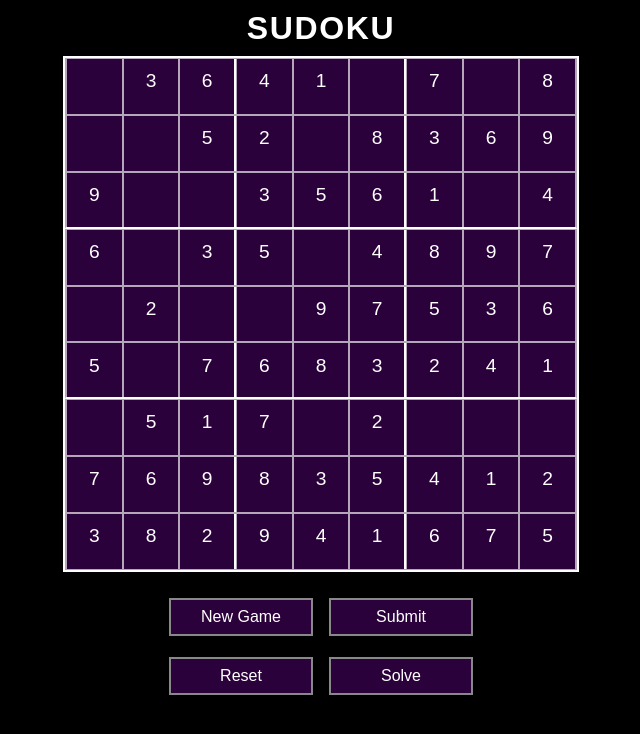
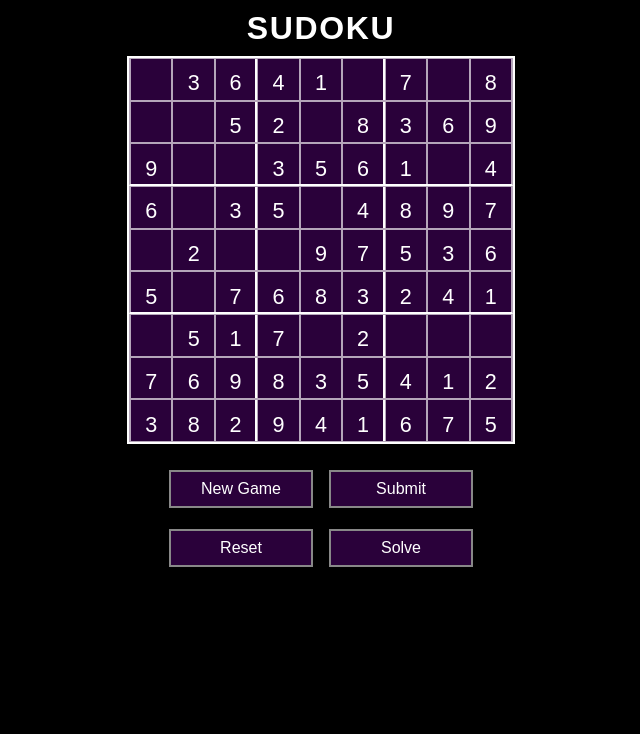
Before and after one commit to Egrodo/sudoku, a React (Create React App) app: page / in a window 1280 px wide. Shown: the top 734 px of the page, without its empty margins (319-959 px from the left). Built offline with nearby package versions, Linux system fonts and the light colour scheme; a web font is replaced by a local one.

Commit message:
responsiveness work + PureComponent optimization

```diff
--- a/public/index.html
+++ b/public/index.html
@@ -3,7 +3,7 @@
 
 <head>
   <meta charset="utf-8">
-  <meta name="viewport" content="width=device-width, initial-scale=1, shrink-to-fit=no">
+  <meta name="viewport" content="width=device-width, initial-scale=1, shrink-to-fit=no, minimum-scale=1, maximum-scale=1">
   <link href="https://fonts.googleapis.com/css?family=Patua+One" rel="stylesheet" media="screen">
   <link rel="apple-touch-icon" sizes="180x180" href="/apple-touch-icon.png">
   <link rel="icon" type="image/png" sizes="32x32" href="/favicon-32x32.png">
--- a/src/components/Block.js
+++ b/src/components/Block.js
@@ -1,8 +1,8 @@
-import React, { Component } from 'react';
+import React, { PureComponent } from 'react';
 import PropTypes from 'prop-types';
 import '../css/Block.css';
 
-class Block extends Component {
+class Block extends PureComponent {
   constructor() {
     super();
     this.state = {
@@ -18,6 +18,7 @@ class Block extends Component {
 
   componentWillMount() {
     this.setState({ val: this.props.val });
+    // TODO: Detect wether the browser supports input type tel?
   }
 
   componentWillReceiveProps(nextProps) {
--- a/src/components/GameContainer.js
+++ b/src/components/GameContainer.js
@@ -1,11 +1,11 @@
-import React, { Fragment, Component } from 'react';
+import React, { Fragment, PureComponent } from 'react';
 import Cookies from 'js-cookie';
 import Row from './Row';
 import UserInterface from './UserInterface';
 import sudoku from '../sudoku';
 import '../css/GameContainer.css';
 
-class GameContainer extends Component {
+class GameContainer extends PureComponent {
   constructor() {
     super();
     this.state = {
--- a/src/components/Row.js
+++ b/src/components/Row.js
@@ -2,6 +2,8 @@ import React, { Component } from 'react';
 import PropTypes from 'prop-types';
 import Block from './Block';
 import '../css/Row.css';
+
+// TODO: Row cannot be PureComponent. Why not?
 
 class Row extends Component {
   constructor() {
--- a/src/components/UserInterface.js
+++ b/src/components/UserInterface.js
@@ -1,21 +1,17 @@
-import React, { Component } from 'react';
+import React, { PureComponent } from 'react';
 import PropTypes from 'prop-types';
 import '../css/UserInterface.css';
 
-class UserInterface extends Component {
-  constructor() {
-    super();
+class UserInterface extends PureComponent {
+  constructor(props) {
+    super(props);
 
-    this.state = { diff: false, reset: false };
+    this.state = { diff: props.diff || false, reset: false };
     this.diffTimer = null;
     this.resetTimer = null;
 
     this.diffToggle = this.diffToggle.bind(this);
     this.reset = this.reset.bind(this);
-  }
-
-  componentWillMount() {
-    this.setState({ diff: this.props.diff });
   }
 
   componentWillReceiveProps(nextProps) {
--- a/src/css/GameContainer.css
+++ b/src/css/GameContainer.css
@@ -7,6 +7,20 @@ div.GameContainer {
   width: 80vw;
   border: 2px solid white;
   background-color: #2a013a;
+}
+
+@media only screen and (min-width: 320px) {
+  div.GameContainer {
+    width: 95vw;
+    height: 100vw;
+  }
+}
+
+@media only screen and (min-width: 500px) {
+  div.GameContainer {
+    width: 400px;
+    height: 400px;
+  }
 }
 
 @media only screen and (min-width: 655px) {
@@ -24,6 +38,14 @@ div.GameContainer {
   }
 }
 
+@media only screen and (min-width: 1200px) {
+  div.GameContainer {
+    height: 30vw;
+    width: 30vw;
+    font-size: 1.35em;
+  }
+}
+
 @media only screen and (min-width: 1500px) {
   div.GameContainer {
     height: 30vw;
@@ -34,14 +56,9 @@ div.GameContainer {
 
 @media only screen and (min-width: 1700px) {
   div.GameContainer {
-    height: 20em;
-    width: 20em;
+    height: 20vw;
+    width: 20vw;
     font-size: 1.1em;
   }
 }
-
-@media only screen and (max-height: 750px) {
-  div.GameContainer {
-    height: 21em;
-  }
-}
+/* TODO: Landscape mode */
```
